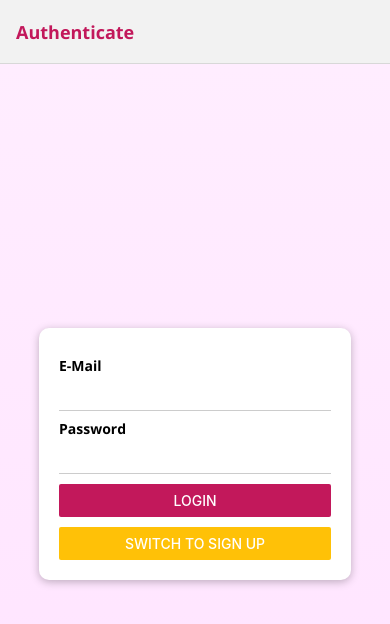
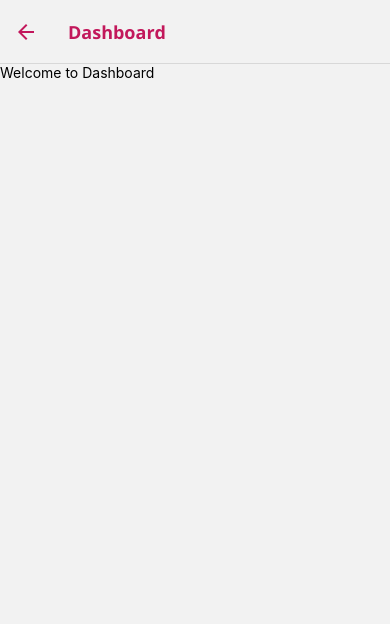
Before and after one commit to ankusht2307/leadgen-react-native-app, a React Native app: screen /Dashboard in a window 390 px wide. Shown: the top 624 px of the page. Built offline with nearby package versions, Linux system fonts and the light colour scheme.

Commit message:
removed double tap isuue when keyboard in open

```diff
--- a/App.js
+++ b/App.js
@@ -2,6 +2,9 @@
 import * as Font from 'expo-font';
 import React, { useState } from 'react';
 import AppLoading from 'expo-app-loading';
+import { Provider } from 'react-redux';
+
+import store from './app/redux/store';
 import RootNavigator from './app/navigation/RootNavigator';
 
 const fetchFonts = () => {
@@ -23,7 +26,11 @@ const App = () => {
     );
   }
 
-  return <RootNavigator />;
+  return (
+    <Provider store={store}>
+      <RootNavigator />
+    </Provider>
+  );
 };
 
 export default App;
--- a/app/navigation/RootNavigator.js
+++ b/app/navigation/RootNavigator.js
@@ -5,7 +5,10 @@ import { createNativeStackNavigator } from '@react-navigation/native-stack';
 import Colors from '../constants/Colors';
 import AuthScreen, {
   screenOptions as authScreenOption,
-} from '../screens/user/AuthScreen';
+} from '../screens/AuthScreen';
+import Dashboard, {
+  screenOptions as DashboardScreenOption,
+} from '../screens/WelcomeScreen';
 
 const defaultNavOptions = {
   headerStyle: {
@@ -31,6 +34,11 @@ const RootNavigator = () => {
           component={AuthScreen}
           options={authScreenOption}
         />
+        <Stack.Screen
+          name="Dashboard"
+          component={Dashboard}
+          options={DashboardScreenOption}
+        />
       </Stack.Navigator>
     </NavigationContainer>
   );
--- /dev/null
+++ b/app/redux/store.js
@@ -0,0 +1,7 @@
+import { createStore, applyMiddleware } from 'redux';
+import ReduxThunk from 'redux-thunk';
+
+// const rootReducer = combineReducers({});
+const store = createStore(applyMiddleware(ReduxThunk));
+
+export default store;
--- a/app/screens/user/AuthScreen.js
+++ b/app/screens/AuthScreen.js
@@ -13,12 +13,12 @@ import {
 import { useForm } from 'react-hook-form';
 import { yupResolver } from '@hookform/resolvers/yup';
 import { LinearGradient } from 'expo-linear-gradient';
-import Card from '../../components/UI/Card';
-import Colors from '../../constants/Colors';
-import Input from '../../components/UI/Input';
-import AuthenticationFormSchema from '../../utils/validatiors/AuthenticationFormValidation';
+import Card from '../components/UI/Card';
+import Colors from '../constants/Colors';
+import Input from '../components/UI/Input';
+import AuthenticationFormSchema from '../utils/validatiors/AuthenticationFormValidation';
 
-const AuthScreen = () => {
+const AuthScreen = ({ navigation }) => {
   const {
     handleSubmit,
     control,
@@ -30,8 +30,9 @@ const AuthScreen = () => {
   // const [error, setError] = useState();
   const [isSignup, setIsSignup] = useState(false);
 
-  const onSubmit = (data) => console.log('data', data);
-
+  const onSubmit = () => {
+    navigation.navigate('Dashboard');
+  };
   return (
     <KeyboardAvoidingView
       behavior={Platform.OS === 'ios' ? 'padding' : 'height'}
@@ -41,7 +42,7 @@ const AuthScreen = () => {
       <TouchableWithoutFeedback onPress={Keyboard.dismiss}>
         <LinearGradient colors={['#ffedff', '#ffe3ff']} style={styles.gradient}>
           <Card style={styles.authContainer}>
-            <ScrollView>
+            <ScrollView keyboardShouldPersistTaps="always">
               <Input
                 label="E-Mail"
                 name="email"
--- a/app/screens/WelcomeScreen.js
+++ b/app/screens/WelcomeScreen.js
@@ -0,0 +1,16 @@
+import React from 'react';
+import { Text, View } from 'react-native';
+
+const Dashboard = () => {
+  return (
+    <View>
+      <Text>Welcome to Dashboard</Text>
+    </View>
+  );
+};
+
+export const screenOptions = {
+  headerTitle: 'Dashboard',
+};
+
+export default Dashboard;
--- a/package.json
+++ b/package.json
@@ -24,6 +24,9 @@
     "react-native-safe-area-context": "3.2.0",
     "react-native-screens": "~3.4.0",
     "react-native-web": "~0.13.12",
+    "react-redux": "^7.2.5",
+    "redux": "^4.1.1",
+    "redux-thunk": "^2.3.0",
     "yup": "^0.32.9"
   },
   "devDependencies": {
```
Also changed, not shown: app/redux/constants.js (added), 2 other files (tests, documents, lock files or other folders).
